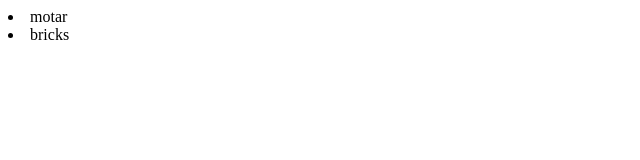
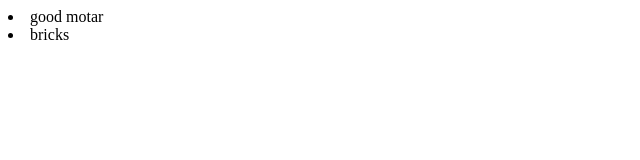
Before and after one commit to mohit123456789/GitnewTest, a plain HTML site: page index.html in a window 1280 px wide. Shown: the full height of the page, 0-640 px from the left. Drawn offline with Linux system fonts and the light colour scheme.

Commit message:
modified

```diff
--- a/index.html
+++ b/index.html
@@ -1,6 +1,6 @@
 <html>
    <body>
-	<li> motar </li>
+	<li> good  motar </li>
 	<li> bricks </li>
    </body>
 </html>
```
